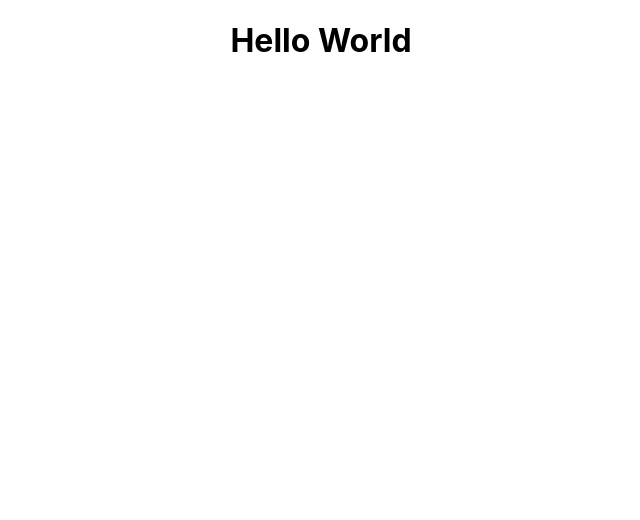
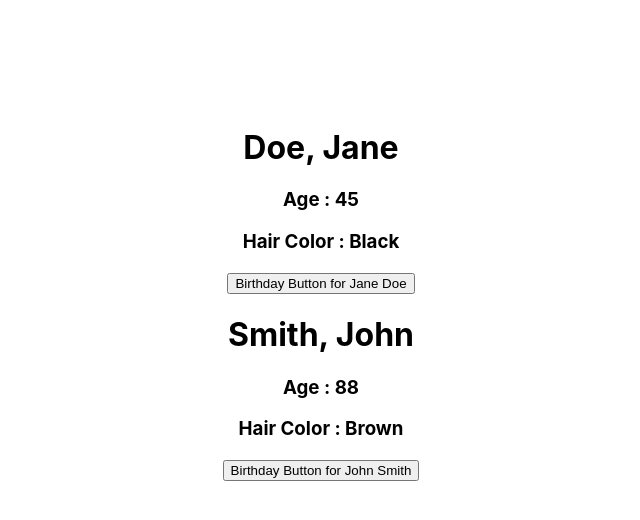
Before and after one commit to KotturMohammedTalha/Helloworld, a React (Create React App) app: page / in a window 1280 px wide. Shown: the top 520 px of the page, without its empty margins (319-959 px from the left). Built offline with nearby package versions, Linux system fonts and the light colour scheme.

Commit message:
Birthday page added

```diff
--- a/src/App.css
+++ b/src/App.css
@@ -1,5 +1,6 @@
 .App {
   text-align: center;
+  margin:10% 0;
 }
 
 .App-logo {
--- a/src/App.js
+++ b/src/App.js
@@ -1,10 +1,11 @@
 import logo from './logo.svg';
 import './App.css';
+import Birthday from './Components/birthday';
 
 function App() {
   return (
     <div className="App">
-      <h1>Hello World</h1>
+      <Birthday />
     </div>
   );
 }
--- /dev/null
+++ b/src/Components/birthday.js
@@ -0,0 +1,28 @@
+import React, { useState } from "react";
+
+function Birthday() {
+    const [ageJane, setAgeJane] = useState(45);
+    const [ageJohn, setAgeJohn] = useState(88);
+    return (
+      <div>
+        <div>
+          <h1>Doe, Jane</h1>
+          <h3>Age : {ageJane}</h3>
+          <h3>Hair Color : Black </h3>
+          <button onClick={() => setAgeJane(ageJane + 1)}>
+            Birthday Button for Jane Doe
+          </button>
+        </div>
+        <div>
+          <h1>Smith, John</h1>
+          <h3>Age : {ageJohn}</h3>
+          <h3>Hair Color : Brown </h3>
+          <button onClick={() => setAgeJohn(ageJohn + 1)}>
+            Birthday Button for John Smith
+          </button>
+        </div>
+      </div>
+    );
+}
+
+export default Birthday
```
